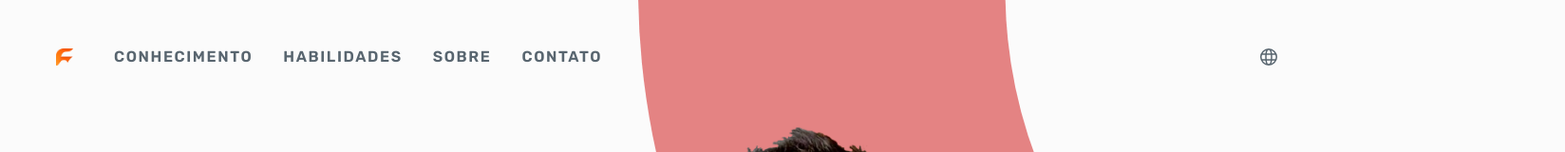
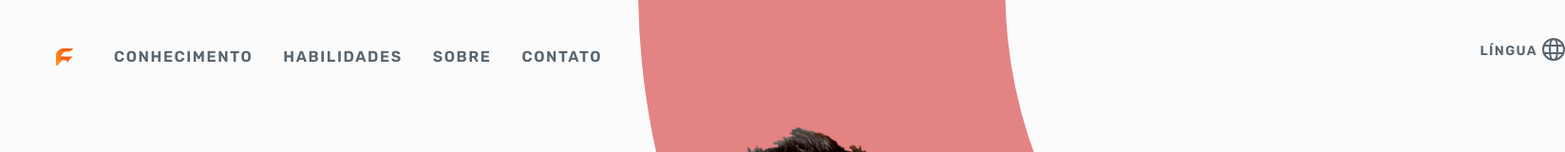
Before and after one commit to felipemalli/portfolio, a React (Vite) app: page / in a window 1280 px wide. Shown: the top 160 px of the page at 95% size, 1648 px wide, since content can reach past the window. Built offline with nearby package versions, Linux system fonts and the light colour scheme.

Commit message:
feat: add language button with language options

```diff
--- a/src/components/header/Header.tsx
+++ b/src/components/header/Header.tsx
@@ -1,63 +1,71 @@
 import { useEffect, useRef, useState } from 'react';
 import { backgroundImages, iconImages } from '../../assets';
-import { useLanguageContext } from '../../contexts';
+import { ILanguageOptions, useLanguageContext } from '../../contexts';
 import { NavOptionLink } from '../shared/Nav/NavOptionLink';
 import { NavOptionNavigation } from '../shared/Nav/NavOptionNavigation';
 
 export const Header: React.FC = () => {
-  const [isOpen, setIsOpen] = useState(false);
+  const [isOpenNav, setIsOpenNav] = useState(false);
   const navRef = useRef<HTMLDivElement | null>(null);
   const navButton = useRef<HTMLButtonElement | null>(null);
 
+  const [isOpenLanguage, setIsOpenLanguage] = useState(false);
+  const languageRef = useRef<HTMLDivElement | null>(null);
+
   useEffect(() => {
     document.addEventListener('mousedown', handleClickOutside);
+    document.addEventListener('mousedown', handleClickOutsideLanguage);
     return () => {
       document.removeEventListener('mousedown', handleClickOutside);
+      document.removeEventListener('mousedown', handleClickOutsideLanguage);
     };
   }, []);
 
   const handleClickOutside = (event: MouseEvent) => {
     if (navButton.current && navButton.current !== event.target && !navButton.current.contains(event.target as Node) && navRef.current && !navRef.current.contains(event.target as Node)) {
-      setIsOpen(false);
+      setIsOpenNav(false);
     }
   };
 
-  const { translations, language, changeLanguage } = useLanguageContext();
-  let languageName: string;
+  const handleClickOutsideLanguage = (event: MouseEvent) => {
+    if (languageRef.current && languageRef.current !== event.target && !languageRef.current.contains(event.target as Node)) {
+      setIsOpenLanguage(false);
+    }
+  };
 
-  const updateLanguage = () => {
-    if (language === 'pt-br') languageName = 'Português';
-    if (language === 'en') languageName = 'English';
-  };
-  updateLanguage();
+  const { translations, changeLanguage, languageNames } = useLanguageContext();
 
   return (
     <header className='flex justify-between md:justify-center -mb-[88px] xl:justify-start p-6 md:my-4 xl:ml-20 2xl:ml-12'>
       <img className='flex h-6 w-6 scale-75 xl:-ml-28 2xl:-ml-16 mr-10 2xl:mr-16 mt-2' src={backgroundImages.icon} alt='Felipevm icon'/>
       <div className='flex'>
-        <div className={`${!isOpen ? 'hidden' : 'absolute'} w-screen md:w-auto md:flex md:relative right-1/2 translate-x-1/2 mt-12 md:mt-0 border-y md:border-none`}>
-          <nav ref={navRef} className={'flex flex-col md:flex-row items-center text-center py-4 md:py-0 space-y-2 md:space-y-0 space-x-8 2xl:space-x-10 uppercase text-customBlue-500 tracking-widest font-semibold bg-secondary-900 md:bg-transparent'} onClick={() => setIsOpen(false)}>
-            <NavOptionNavigation className='hover:scale-105 hover:bg-customGray-200 md:hover:bg-transparent  w-screen h-10 md:w-auto flex items-center justify-center' componentId='content' areaNameNav='knowledge'>{translations.nav_knowledge}</NavOptionNavigation>
-            <NavOptionNavigation className='hover:scale-105 hover:bg-customGray-200 md:hover:bg-transparent  w-screen h-10 md:w-auto flex items-center justify-center' componentId='content' areaNameNav='skills'>{translations.nav_skills}</NavOptionNavigation>
-            <NavOptionNavigation className='hover:scale-105 hover:bg-customGray-200 md:hover:bg-transparent  w-screen h-10 md:w-auto flex items-center justify-center' componentId='about'>{translations.nav_about}</NavOptionNavigation>
-            <NavOptionLink className='hover:scale-105 hover:bg-customGray-200 md:hover:bg-transparent  w-screen h-10 md:w-auto flex items-center justify-center' url='https://www.linkedin.com/in/felipe-vahia-malliagros/'>{translations.nav_contact}</NavOptionLink>
+        <div className={`${!isOpenNav ? 'hidden' : 'absolute'} w-screen md:w-auto md:flex md:relative right-1/2 translate-x-1/2 mt-12 md:mt-0 border-y md:border-none`}>
+          <nav ref={navRef} className={'flex flex-col md:flex-row items-center text-center py-4 md:py-0 space-y-2 md:space-y-0 space-x-8 2xl:space-x-10 uppercase text-customBlue-500 tracking-widest font-semibold bg-secondary-900 md:bg-transparent'} onClick={() => setIsOpenNav(false)}>
+            <NavOptionNavigation className='hover:scale-105 hover:bg-customGray-200 md:hover:bg-transparent w-screen h-10 md:w-auto flex items-center justify-center' componentId='content' areaNameNav='knowledge'>{translations.nav_knowledge}</NavOptionNavigation>
+            <NavOptionNavigation className='hover:scale-105 hover:bg-customGray-200 md:hover:bg-transparent w-screen h-10 md:w-auto flex items-center justify-center' componentId='content' areaNameNav='skills'>{translations.nav_skills}</NavOptionNavigation>
+            <NavOptionNavigation className='hover:scale-105 hover:bg-customGray-200 md:hover:bg-transparent w-screen h-10 md:w-auto flex items-center justify-center' componentId='about'>{translations.nav_about}</NavOptionNavigation>
+            <NavOptionLink className='hover:scale-105 hover:bg-customGray-200 md:hover:bg-transparent w-screen h-10 md:w-auto flex items-center justify-center' url='https://www.linkedin.com/in/felipe-vahia-malliagros/'>{translations.nav_contact}</NavOptionLink>
           </nav>
         </div>
-        <div className='absolute right-16 md:-right-24 top-4'>
-          <button className='flex h-10 w-12 scale-75 md:-mr-16 mt-2 space-x-2 items-center justify-evenly'
-            onClick={ () => {
-              language === 'pt-br' && changeLanguage('en');
-              language === 'en' && changeLanguage('pt-br');
-              updateLanguage();
-            }}>
+        <div ref={languageRef} className='absolute right-16 md:-right-[27rem] top-4 flex flex-col items-center gap-1'>
+          <button className='flex h-10 items-center justify-end space-x-[5px] w-full'
+            onClick={ () => setIsOpenLanguage(!isOpenLanguage)}>
+            <p className='font-semibold text-customBlue-500 uppercase text-sm -mb-1 tracking-widest'>{translations.language}</p>
             <img className='flex h-6 w-6' src={iconImages.languageGlobe} alt='Language icon'/>
           </button>
-          <div className=' bg-secondary-900 '>
-
-          </div>
+          {isOpenLanguage && Object.entries(languageNames).map(([language, languageName]) => (
+            <button key={language} className='w-full border-t p-2 font-medium text-customBlue-500 uppercase text-sm -mb-1'
+              onClick={() => {
+                changeLanguage(language as ILanguageOptions);
+                setIsOpenLanguage(false);
+              }}
+            >
+              {languageName}
+            </button>
+          ))}
         </div>
-        <button ref={navButton} type='button' className='h-10 w-10 block md:hidden  focus:outline-none hover:bg-customGray-200 rounded-full pl-2' onClick={() => setIsOpen(!isOpen)}>
-          {isOpen
+        <button ref={navButton} type='button' className='h-10 w-10 block md:hidden  focus:outline-none hover:bg-customGray-200 rounded-full pl-2' onClick={() => setIsOpenNav(!isOpenNav)}>
+          {isOpenNav
             ? <img className='w-6' src={iconImages.closeIcon} alt='Headline closed button'></img>
             : <img className='w-6' src={iconImages.menuIcon} alt='Headline open button'></img>
           }
--- a/src/contexts/LanguageContext.tsx
+++ b/src/contexts/LanguageContext.tsx
@@ -1,7 +1,11 @@
 import { createContext, useCallback, useContext, useEffect, useState } from 'react';
 import { IChildrenProps } from '../interfaces';
 
-type ILanguageOptions = 'pt-br' | 'en';
+export type ILanguageOptions = 'pt-br' | 'en';
+type ILanguageNameOptions = 'Português' | 'English';
+type ILanguageNames = {
+  [key in ILanguageOptions]: ILanguageNameOptions;
+};
 
 interface ITranslation {
   [key: string]: string;
@@ -10,6 +14,7 @@ interface ITranslation {
 interface ILanguageContextData {
   language: string;
   changeLanguage: (lang: ILanguageOptions) => void;
+  languageNames: ILanguageNames;
   translations: ITranslation;
 }
 
@@ -17,6 +22,11 @@ const LanguageContext = createContext<ILanguageContextData>({} as ILanguageConte
 
 export const useLanguageContext = () => {
   return useContext(LanguageContext);
+};
+
+const languageNames: ILanguageNames = {
+  'pt-br': 'Português',
+  'en': 'English'
 };
 
 export const LanguageProvider: React.FC<IChildrenProps> = ({ children }: IChildrenProps) => {
@@ -36,6 +46,7 @@ export const LanguageProvider: React.FC<IChildrenProps> = ({ children }: IChildr
 
   const changeLanguage = useCallback((language: ILanguageOptions) => {
     setLanguage(language);
+
   }, [setLanguage]);
 
   return (
@@ -44,6 +55,7 @@ export const LanguageProvider: React.FC<IChildrenProps> = ({ children }: IChildr
         {
           language,
           changeLanguage,
+          languageNames,
           translations,
         }
       }
```
